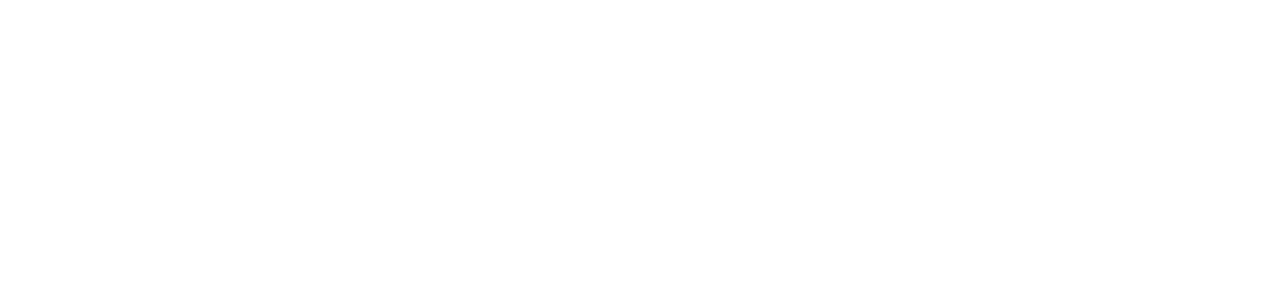
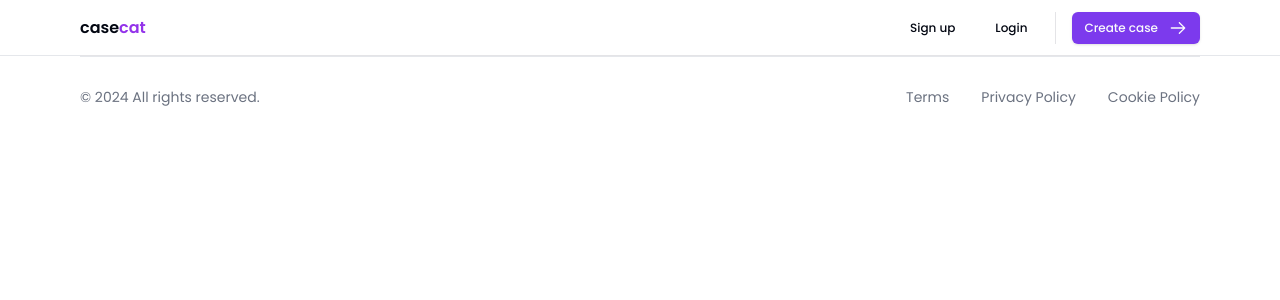
Before and after one commit to nicolasdelrosario/casecat, a Next.js app: page / in a window 1280 px wide. Shown: the top 300 px of the page. Built offline with nearby package versions, Linux system fonts and the light colour scheme; no server answers.

Commit message:
feat: :sparkles: update layout file

```diff
--- a/src/app/layout.tsx
+++ b/src/app/layout.tsx
@@ -1,14 +1,18 @@
 import { metadata } from './metadata'
 import { Poppins } from 'next/font/google'
 
+import { Footer, Navbar } from '@/components'
+
 import './globals.css'
+
+import { cn } from '@/lib/utils'
+
+export { metadata }
 
 const poppins = Poppins({
 	subsets: ['latin'],
 	weight: ['100', '200', '300', '400', '500', '600', '800', '900'],
 })
-
-export { metadata }
 
 interface RootLayoutProps {
 	children: React.ReactNode
@@ -17,7 +21,13 @@
 export default function RootLayout({ children }: RootLayoutProps) {
 	return (
 		<html lang='en'>
-			<body className={poppins.className}>{children}</body>
+			<body className={cn('min-h-screen', poppins.className)}>
+				<header className='sticky inset-x-0 top-0 z-[100] h-14 w-full border-b border-gray-200 bg-white/75 backdrop-blur-lg transition-all'>
+					<Navbar />
+				</header>
+				<main>{children}</main>
+				<Footer />
+			</body>
 		</html>
 	)
 }
```
